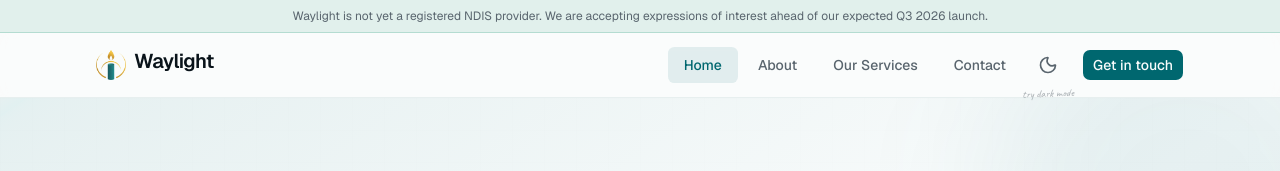
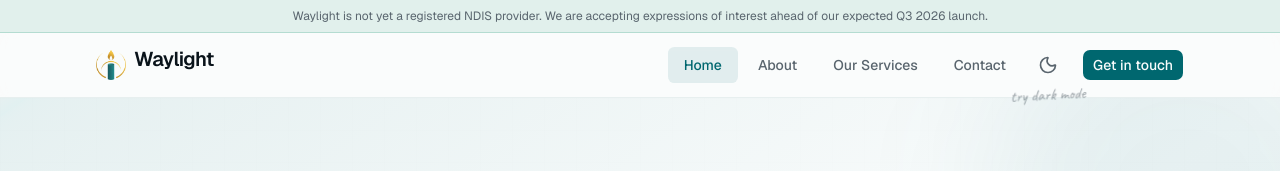
Before and after one commit to j0shinator24/waylight-website, a Next.js app: page / in a window 1280 px wide. Shown: the top 171 px of the page. Built offline with nearby package versions, Linux system fonts and the light colour scheme.

Commit message:
Auto-sync: 2026-04-05 23:24:12

```diff
--- a/src/app/page.tsx
+++ b/src/app/page.tsx
@@ -421,7 +421,7 @@ export default function HomePage() {
               plan managers miss because we understand what services actually look
               like on the ground.
             </p>
-            <p className="dark-reveal mt-3 text-sm font-handwritten text-primary/50">
+            <p className="dark-reveal mt-3 text-lg font-handwritten text-primary/60">
               (yes, even at 2am)
             </p>
             <Link href="/about">
--- a/src/components/layout/footer.tsx
+++ b/src/components/layout/footer.tsx
@@ -83,7 +83,7 @@ export function Footer() {
 
         <Separator className="my-8" />
 
-        <p className="dark-reveal text-center text-[11px] font-handwritten text-primary/40 mb-4">
+        <p className="dark-reveal text-center text-base font-handwritten text-primary/50 mb-4">
           Even in the dark, we&apos;re still here.
         </p>
 
--- a/src/components/layout/header.tsx
+++ b/src/components/layout/header.tsx
@@ -36,7 +36,7 @@ export function Header() {
             <span className="text-xl font-semibold tracking-tight text-foreground block">
               Waylight
             </span>
-            <span className="dark-reveal block text-[10px] font-handwritten text-primary/60 -mt-0.5 leading-none tracking-wider">
+            <span className="dark-reveal block text-[15px] font-handwritten text-primary/70 -mt-0.5 leading-none tracking-wide">
               lighting the way
             </span>
           </div>
@@ -60,7 +60,7 @@ export function Header() {
           ))}
           <div className="relative">
             <ThemeToggle />
-            <span className="light-hint absolute -bottom-3.5 left-1/2 -translate-x-1/2 font-handwritten text-[11px] text-muted-foreground/50 -rotate-2 whitespace-nowrap pointer-events-none select-none">
+            <span className="light-hint absolute -bottom-5 left-1/2 -translate-x-1/2 font-handwritten text-base text-muted-foreground/60 -rotate-3 whitespace-nowrap pointer-events-none select-none">
               try dark mode
             </span>
           </div>
```
